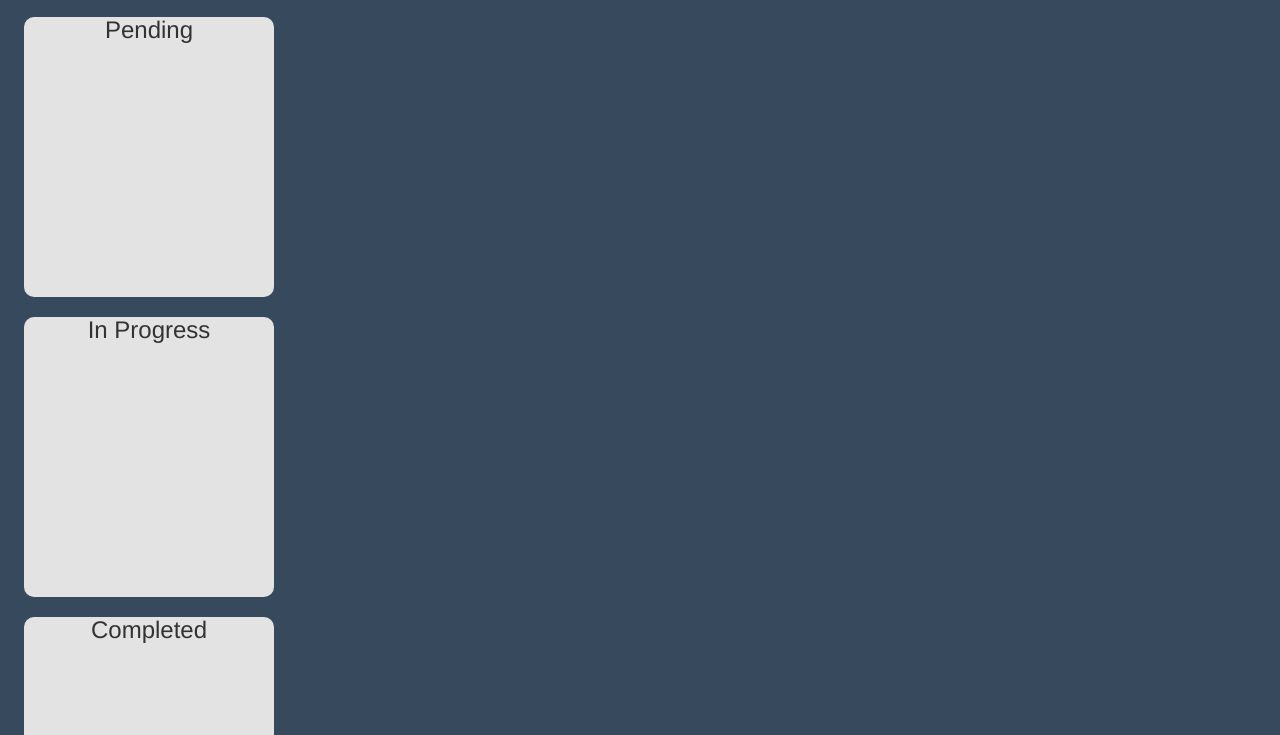
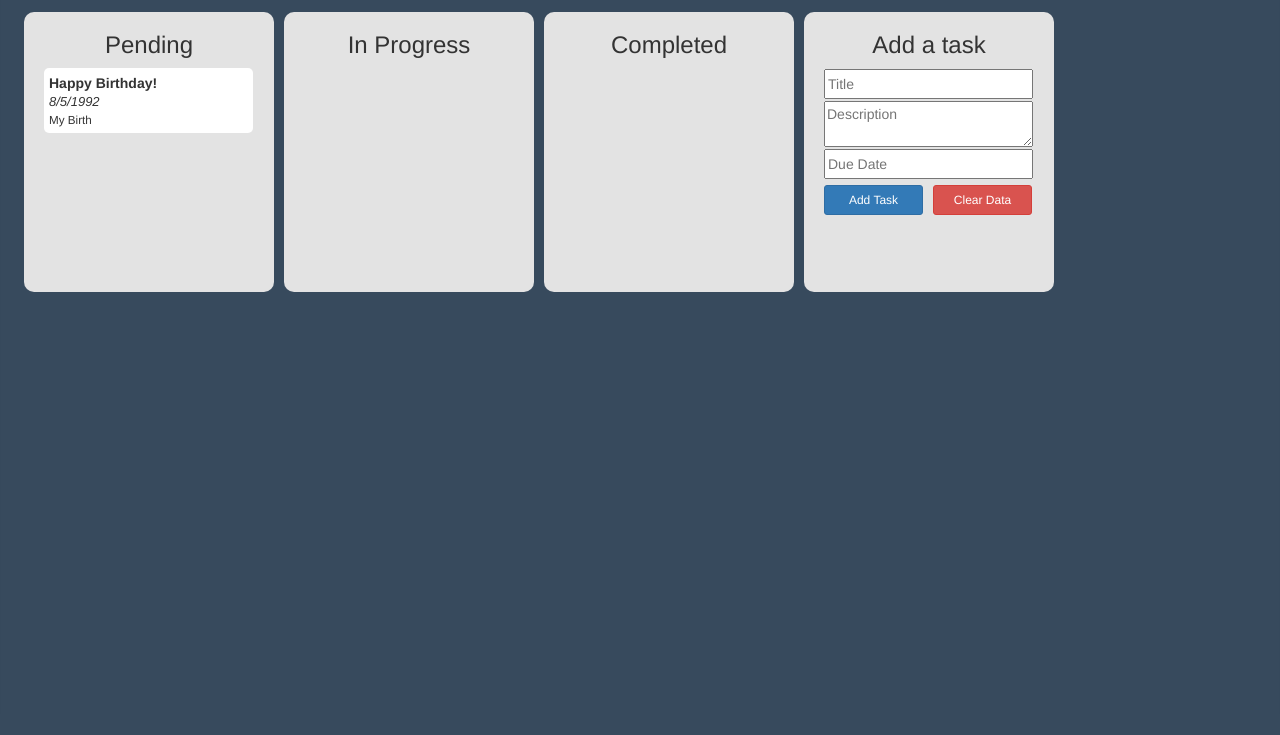
Before and after one commit to btrebach/todo, a plain HTML site: page index.html in a window 1280 px wide. Shown: the part 65-800 px from the top of the page. Drawn offline with nearby package versions, Linux system fonts and the light colour scheme.

Commit message:
updated resources to use CDN

```diff
--- a/index.html
+++ b/index.html
@@ -9,24 +9,29 @@
     <body class="well">
         <div id="container">
             <div id="header"> To Do List </div>
-            <div class="task-list task-container" id="pending">
+            <div class="task-list task-container col-xs-6 col-sm-3" id="pending">
                 <h3>Pending</h3>
+                <div class="todo-task">
+                <div class="task-header">Happy Birthday!</div>
+                <div class="task-date">8/5/1992</div>
+                <div class="task-description">My Birth</div>
+              </div>
             </div>
-            <div class="task-list task-container" id="inProgress">
+            <div class="task-list task-container col-xs-6 col-sm-3" id="inProgress">
                 <h3>In Progress</h3>
             </div>
-            <div class="task-list task-container" id="completed">
+            <div class="task-list task-container col-xs-6 col-sm-3" id="completed">
                 <h3>Completed</h3>
             </div>
-            <div class="task-list">
+            <div class="task-list col-xs-6 col-sm-3">
                 <h3>Add a task</h3>
                 <form id="todo-form">
                     <input type="text" placeholder="Title" />
                     <textarea placeholder="Description"></textarea>
-                    <input type="text" id="datepicker" placeholder="Due Date (dd/mm/yyyy)" />
-                    <input type="button" class="btn btn-primary" value="Add Task" onclick="todo.add();" />
+                    <input type="text" id="datepicker" style="margin-bottom:5px" placeholder="Due Date" />
+                    <div><input type="button" class="btn btn-primary btn-sm" style="width:45%" value="Add Task" onclick="todo.add();" /><input type="button" class="btn btn-danger btn-sm" style="width:45%" value="Clear Data" onclick="todo.clear();" /></div>
                 </form>
-                <input type="button" class="btn btn-primary" value="Clear Data" onclick="todo.clear();" />
+
                 <div id="delete-div">
                     Drag Here to Delete
                 </div>
@@ -41,7 +46,7 @@
 
             <script type="text/javascript">
                 $( "#datepicker" ).datepicker();
-                $( "#datepicker" ).datepicker("option", "dateFormat", "dd/mm/yy");
+                $( "#datepicker" ).datepicker("option", "dateFormat", "mm/dd/yy");
 
                 $(".task-container").droppable();
                 $(".todo-task").draggable({ revert: "valid", revertDuration:200 });
```
